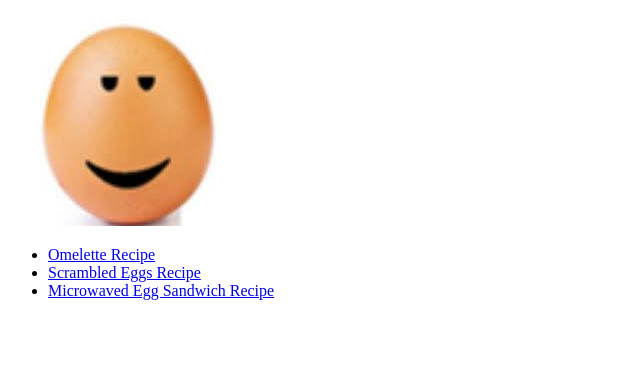
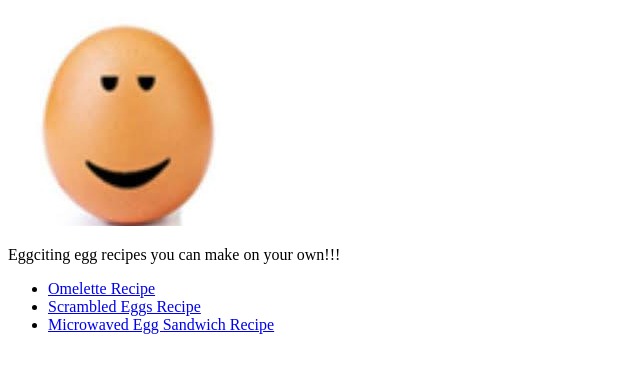
Before and after one commit to joshuarreyes/odin-recipes, a plain HTML site: page index.html in a window 1280 px wide. Shown: the part 79-452 px from the top of the page, without its empty margins (0-640 px from the left). Drawn offline with Linux system fonts and the light colour scheme.

Commit message:
Modify index.html to add text below image

```diff
--- a/index.html
+++ b/index.html
@@ -9,6 +9,9 @@
 <body>
     <h1> Egg-cellent Recipes </h1>
     <img src = "./images/Home.jpg">
+    <p>
+        Eggciting egg recipes you can make on your own!!!
+    </p>
     <ul>
         <li><a href = "./recipes/omelette.html"> Omelette Recipe </a></li>
         <li><a href = "./recipes/scrambled_eggs.html"> Scrambled Eggs Recipe</a></li>
```
